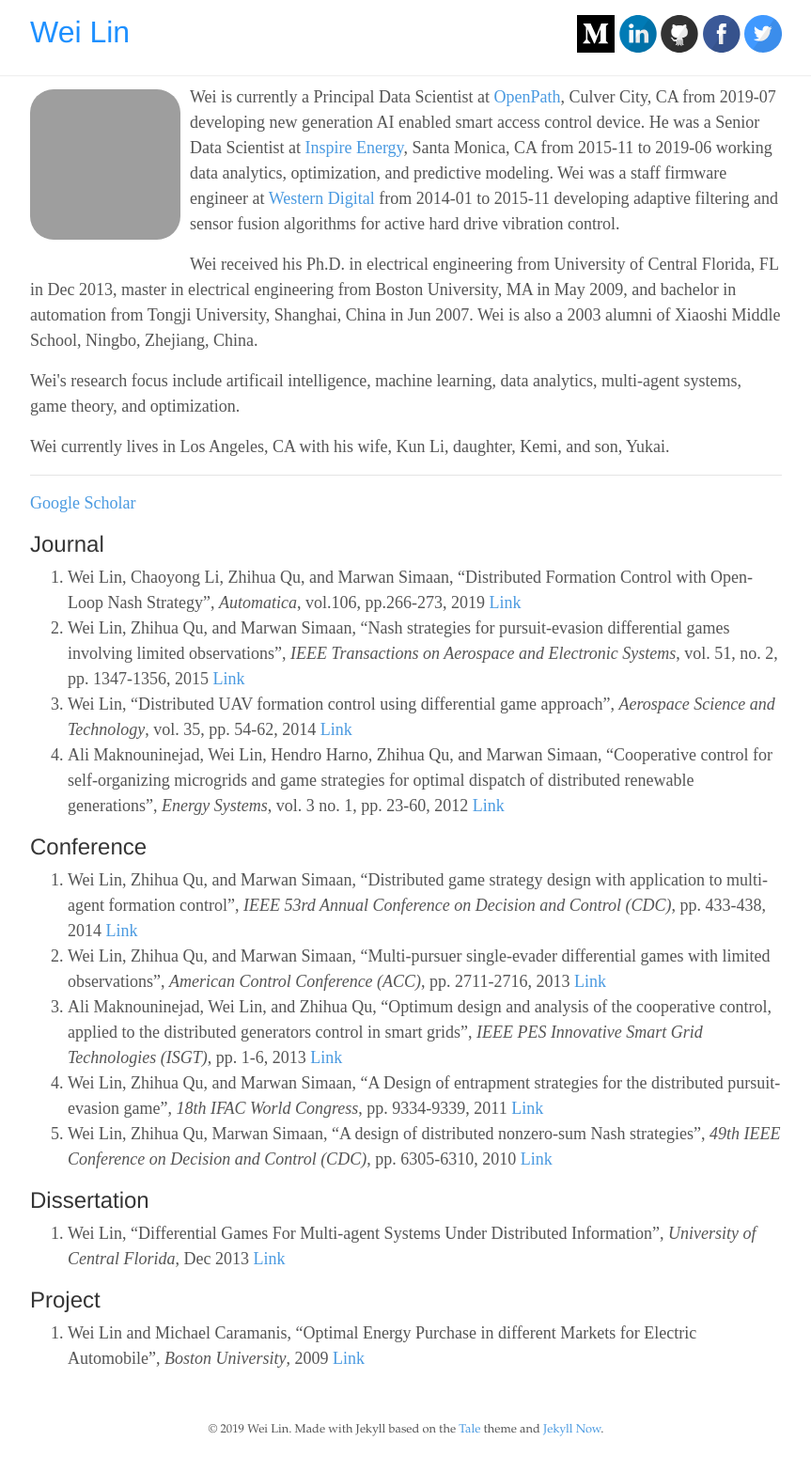
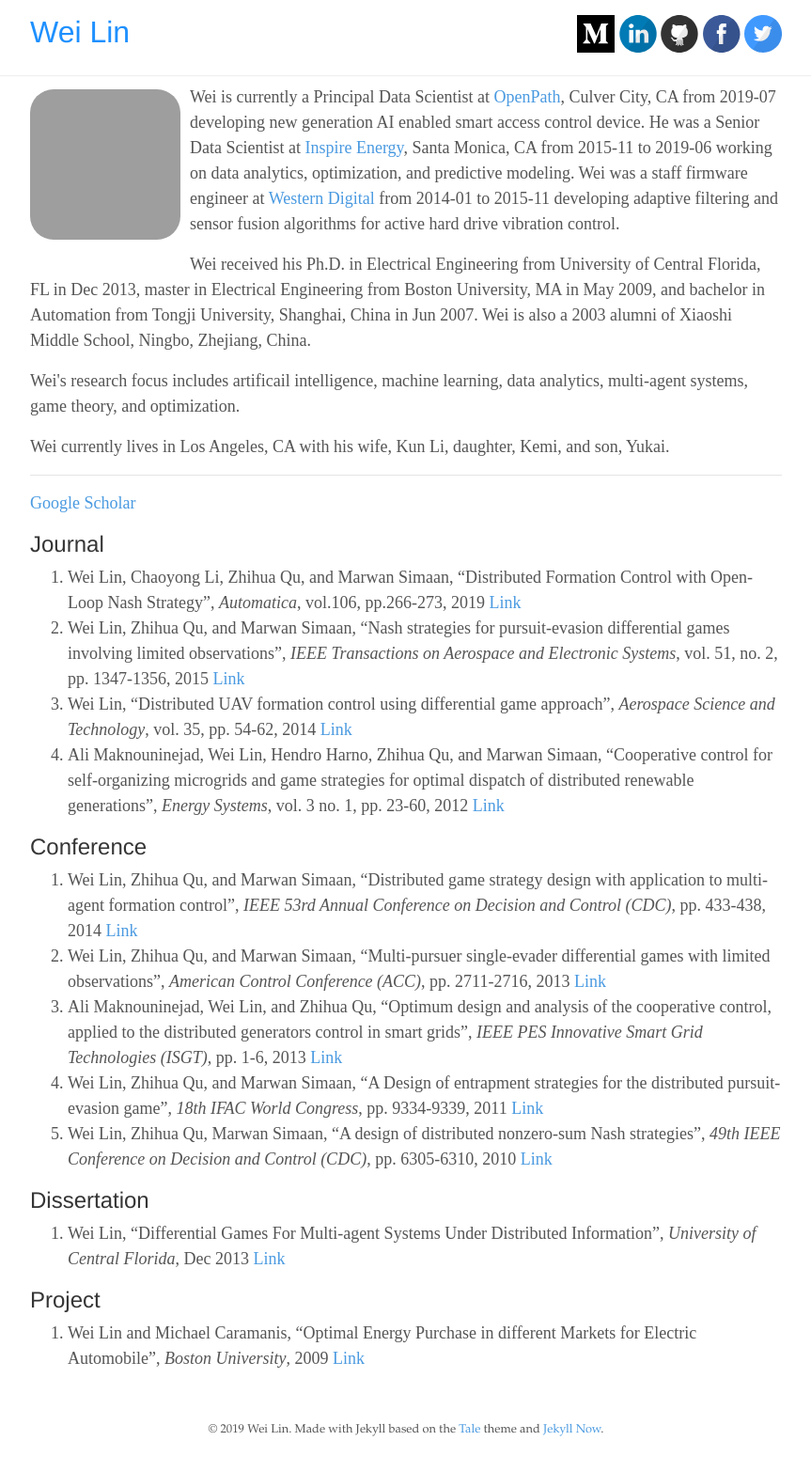
Before and after one commit to wlinInspire/wlinInspire.github.io, a Jekyll site: the page built from index.html, in a window 1280 px wide. Shown: the whole page at 94% size, without its empty margins (208-1071 px from the left). Built offline with Jekyll 4.4.1, drawn with Linux system fonts in a browser that asks for light colours; nearby versions of some CDN libraries; the list of posts is cut into pages by our own code; grey boxes are pictures that could not be loaded.

Commit message:
Update home.html

```diff
--- a/_layouts/home.html
+++ b/_layouts/home.html
@@ -9,16 +9,16 @@ layout: default
 	Wei is currently a Principal Data Scientist at <a href="https://www.openpath.com/" target="_blank">OpenPath</a>, Culver City, CA from 2019-07
 	developing new generation AI enabled smart access control device.
 	He was a Senior Data Scientist at <a href="https://www.helloinspire.com/" target="_blank">Inspire Energy</a>, Santa Monica, CA
-	from 2015-11 to 2019-06 working data analytics, optimization, and predictive modeling.
+	from 2015-11 to 2019-06 working on data analytics, optimization, and predictive modeling.
 	Wei was a staff firmware engineer at <a href="https://www.wdc.com/" target="_blank">Western Digital</a> from 2014-01 to 2015-11
 	developing adaptive filtering and sensor fusion algorithms for active hard drive vibration control.</p>
 
-	<p>Wei received his Ph.D. in electrical engineering from University of Central Florida, FL in Dec 2013,
-		master in electrical engineering from Boston University, MA in May 2009,
-		 and bachelor in automation from Tongji University, Shanghai, China in Jun 2007.
+	<p>Wei received his Ph.D. in Electrical Engineering from University of Central Florida, FL in Dec 2013,
+		master in Electrical Engineering from Boston University, MA in May 2009,
+		 and bachelor in Automation from Tongji University, Shanghai, China in Jun 2007.
 		 Wei is also a 2003 alumni of Xiaoshi Middle School, Ningbo, Zhejiang, China.</p>
 
-	<p>Wei's research focus include artificail intelligence, machine learning, data analytics,
+	<p>Wei's research focus includes artificail intelligence, machine learning, data analytics,
 			multi-agent systems, game theory, and optimization.</p>
 
 	<p>Wei currently lives in Los Angeles, CA with his wife, Kun Li, daughter, Kemi, and son, Yukai.</p>
```
